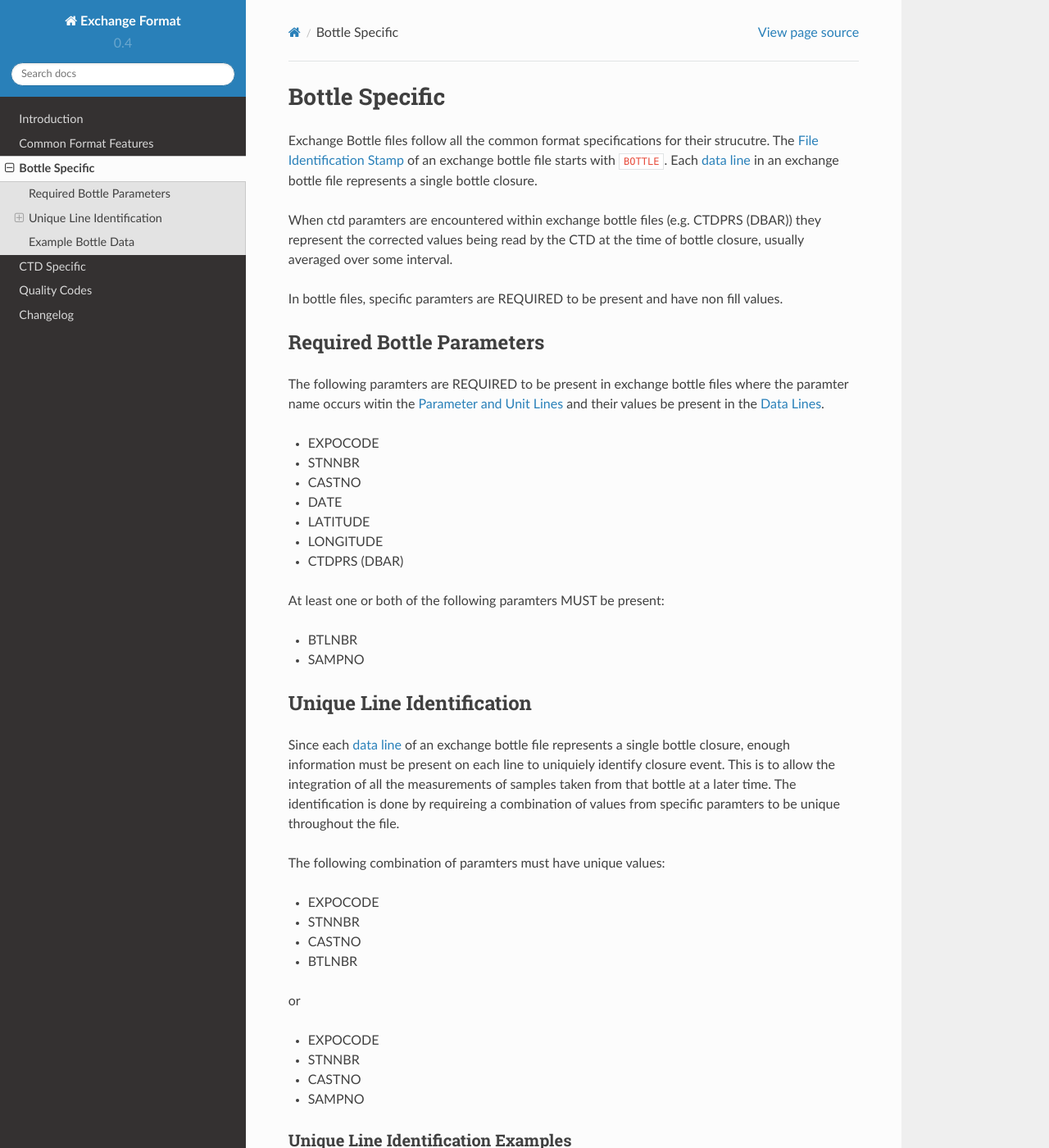
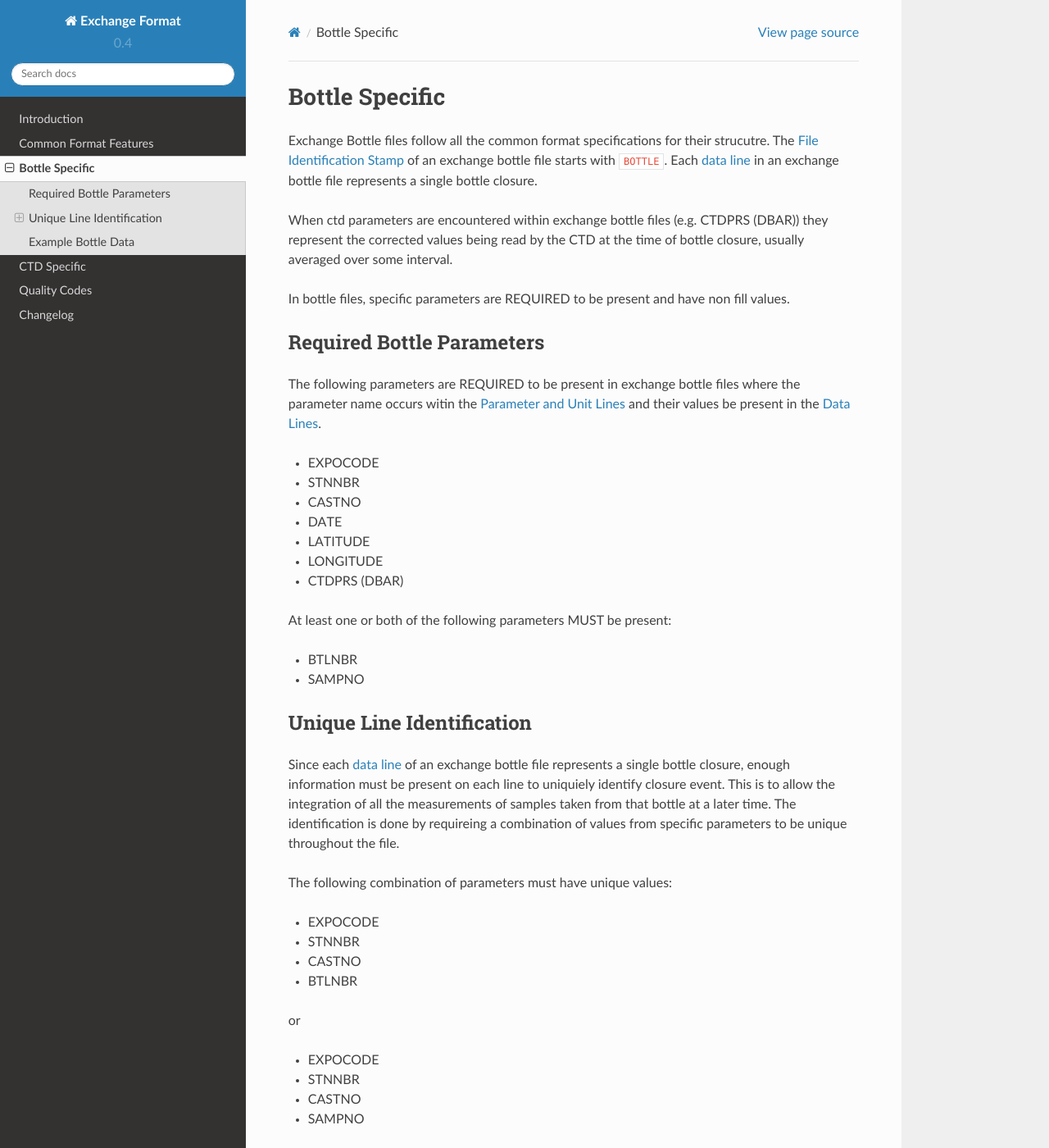
Before and after one commit to cchdo/exchange, a Sphinx documentation site: the page built from docs/bottle.rst, in a window 1280 px wide and 1400 px high. Shown: the whole window at 82% size. Built offline with Sphinx 7.4.7 and the Read the Docs theme 2.0.0, drawn with Linux system fonts in a browser that asks for light colours; pages that are not in the unit, such as notebooks, are missing from menus; some of the changed text lies outside the part shown.

Commit message:
fix many "paramter" instances

```diff
--- a/docs/bottle.rst
+++ b/docs/bottle.rst
@@ -4,16 +4,16 @@
 The :ref:`File Identification Stamp` of an exchange bottle file starts with ``BOTTLE``.
 Each :ref:`data line <data lines>` in an exchange bottle file represents a single bottle closure.
 
-When ctd paramters are encountered within exchange bottle files (e.g. :ref:`CTDPRS (DBAR)`) they represent the corrected values being read by the CTD at the time of bottle closure, usually averaged over some interval.
+When ctd parameters are encountered within exchange bottle files (e.g. :ref:`CTDPRS (DBAR)`) they represent the corrected values being read by the CTD at the time of bottle closure, usually averaged over some interval.
 
-In bottle files, specific paramters are REQUIRED to be present and have non fill values.
+In bottle files, specific parameters are REQUIRED to be present and have non fill values.
 
 .. _bottle required headers:
 
 Required Bottle Parameters
 --------------------------
 
-The following paramters are REQUIRED to be present in exchange bottle files where the paramter name occurs witin the :ref:`parameter and unit lines` and their values be present in the :ref:`data lines`.
+The following parameters are REQUIRED to be present in exchange bottle files where the parameter name occurs witin the :ref:`parameter and unit lines` and their values be present in the :ref:`data lines`.
 
 * :ref:`EXPOCODE`
 * :ref:`STNNBR`
@@ -23,7 +23,7 @@
 * :ref:`LONGITUDE`
 * :ref:`CTDPRS (DBAR)`
 
-At least one or both of the following paramters MUST be present:
+At least one or both of the following parameters MUST be present:
 
 * :ref:`BTLNBR`
 * :ref:`SAMPNO`
@@ -34,9 +34,9 @@
 
 Since each :ref:`data line <data lines>` of an exchange bottle file represents a single bottle closure, enough information must be present on each line to uniquiely identify closure event.
 This is to allow the integration of all the measurements of samples taken from that bottle at a later time.
-The identification is done by requireing a combination of values from specific paramters to be unique throughout the file.
+The identification is done by requireing a combination of values from specific parameters to be unique throughout the file.
 
-The following combination of paramters must have unique values:
+The following combination of parameters must have unique values:
 
 * :ref:`EXPOCODE`
 * :ref:`STNNBR`
@@ -52,7 +52,7 @@
 
 Unique Line Identification Examples
 ^^^^^^^^^^^^^^^^^^^^^^^^^^^^^^^^^^^
-In these examples, the long paramter, unit, and data lines truncated by ``[...]``.
+In these examples, the long parameter, unit, and data lines truncated by ``[...]``.
 
 The following example exchange bottle data is all from the same cruise
 indicated by the expocode: ``33RO20131223``, the same station: ``1``, the same cast ``2``, but the bottle number and sample numbers
@@ -70,7 +70,7 @@
     33RO20131223,       1,          2,         23,         23[...]
     END_DATA
 
-The following example shows an example of duplicated unique identification paramter values.
+The following example shows an example of duplicated unique identification parameter values.
 More than one line contains the exact same values for :ref:`EXPOCODE`, :ref:`STNNBR`, :ref:`CASTNO`, :ref:`BTLNBR`, and :ref:`SAMPNO`.
 
 .. code-block:: none
--- a/docs/changelog.rst
+++ b/docs/changelog.rst
@@ -11,7 +11,7 @@
 
 2014-08-18
 ----------
-* Less restrictive paramter names and units.
+* Less restrictive parameter names and units.
 * Specify how numerical data should appear.
 * CCHDO now keeps numerical precsion of data found in files
 
--- a/docs/common.rst
+++ b/docs/common.rst
@@ -100,7 +100,7 @@
 See the respective sections on :ref:`bottle required headers` and :ref:`CTD required headers` for information specific to each format.
 
 The unit line contains information for the units of each parameter listed in the parameter line.
-The unit line, like the paramters, are comma seperated values.
+The unit line, like the parameters, are comma seperated values.
 Like the parameter names, units must contain only UTF-8 encoded code points in the range U+0021 to U+007E except a comma (U+002C).
 A trailing comma MUST NOT be included in the unit line.
 Units may contain empty fields if the parameter has no units.
--- a/docs/gen_paramters_doc.py
+++ b/docs/gen_paramters_doc.py
@@ -10,40 +10,40 @@
 
 About Paramters
 ---------------
-The CCHDO works frequently with many paramters common in hydrography.
-Provided here is a description of many common paramters encountered in exchange files.
+The CCHDO works frequently with many parameters common in hydrography.
+Provided here is a description of many common parameters encountered in exchange files.
 
 .. warning::
-  This list may not contain every paramter which may be encountered in an exchange file.
-  CCHDO is working on providing a machine readable list of ALL paramters which may be encountered in all files.
-  This list will include paramters which CCHDO lacks a descirption for (known unknown parmaters).
-  When this list becomes available, we intend to tie the generation of this paramter list with the machine readable list of paramters.
+  This list may not contain every parameter which may be encountered in an exchange file.
+  CCHDO is working on providing a machine readable list of ALL parameters which may be encountered in all files.
+  This list will include parameters which CCHDO lacks a descirption for (known unknown parmaters).
+  When this list becomes available, we intend to tie the generation of this parameter list with the machine readable list of parameters.
 
-  Until that time, paramters may appear in exchange formats from the CCHDO which are not documented here.
-  No undocumented paramter or field will cause data integrity or usefulness issues (i.e. all undocumented paramters may be safely ignored).
+  Until that time, parameters may appear in exchange formats from the CCHDO which are not documented here.
+  No undocumented parameter or field will cause data integrity or usefulness issues (i.e. all undocumented parameters may be safely ignored).
 
 Definitions
 ^^^^^^^^^^^
-Provided with each paramter is a set of information in a table, the information included in that table should be interpreted as follows:
+Provided with each parameter is a set of information in a table, the information included in that table should be interpreted as follows:
 
 * Units:
-    These are the common units encountered for this paramter as it will appear in the exchange document itself.
+    These are the common units encountered for this parameter as it will appear in the exchange document itself.
     The special units of "None" means the field will be either blank or contain only whitespace.
 * Data Type:
-    Specifies the allowed type of data in the data records for this paramter.
+    Specifies the allowed type of data in the data records for this parameter.
     There are three types of data, string (str), integers (int), and decimal.
     String data types may be any printing charicter except a comma ``,`` which is the field seperator.
     Integer data types may only contain numbers without a decimal point, quality flags are usually integers.
     Decimal data types may be any real number (including an integer) and may include decimal point, the precision is not specified.
 * Quality Flags:
-    Specifies which set of quality flag definitions should be used to interpret a quality flag column for this paramter (if present).
+    Specifies which set of quality flag definitions should be used to interpret a quality flag column for this parameter (if present).
     Current quality flags are: :ref:`bottle <Bottle Quality Codes>`, :ref:`water <Water Quality Codes>`, :ref:`ctd <CTD Quality Codes>`.
     See the :ref:`Quality Codes` section for more information
 
 Common Parameters
 -----------------
 This section was generated automatically from a
-:download:`machine readable list of paramters <metadata/parameters.json>`.
+:download:`machine readable list of parameters <metadata/parameters.json>`.
 
 .. hlist::
   :columns: 3
```
Also changed, not shown: docs/ctd.rst (+5 -5 lines), docs/quality.rst (+7 -7 lines).
